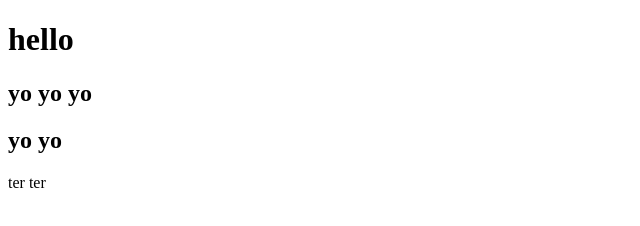
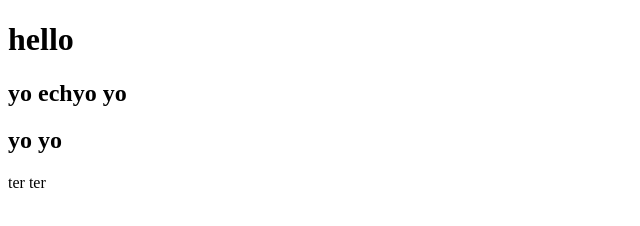
Before and after one commit to TropicalPunch/newbie, a website: page index.html in a window 1280 px wide. Shown: the full height of the page, 0-640 px from the left. Drawn offline with Linux system fonts and the light colour scheme.

Commit message:
branch 1 changes

```diff
--- a/index.html
+++ b/index.html
@@ -8,7 +8,7 @@
 </head>
 <body>
     <h1> hello </h1>
-    <h2>yo yo yo</h2>
+    <h2>yo echyo yo</h2>
     <h2>yo  yo</h2>
 </body>ter
 </html>ter
```
Also changed, not shown: newfile2.txt (added).
